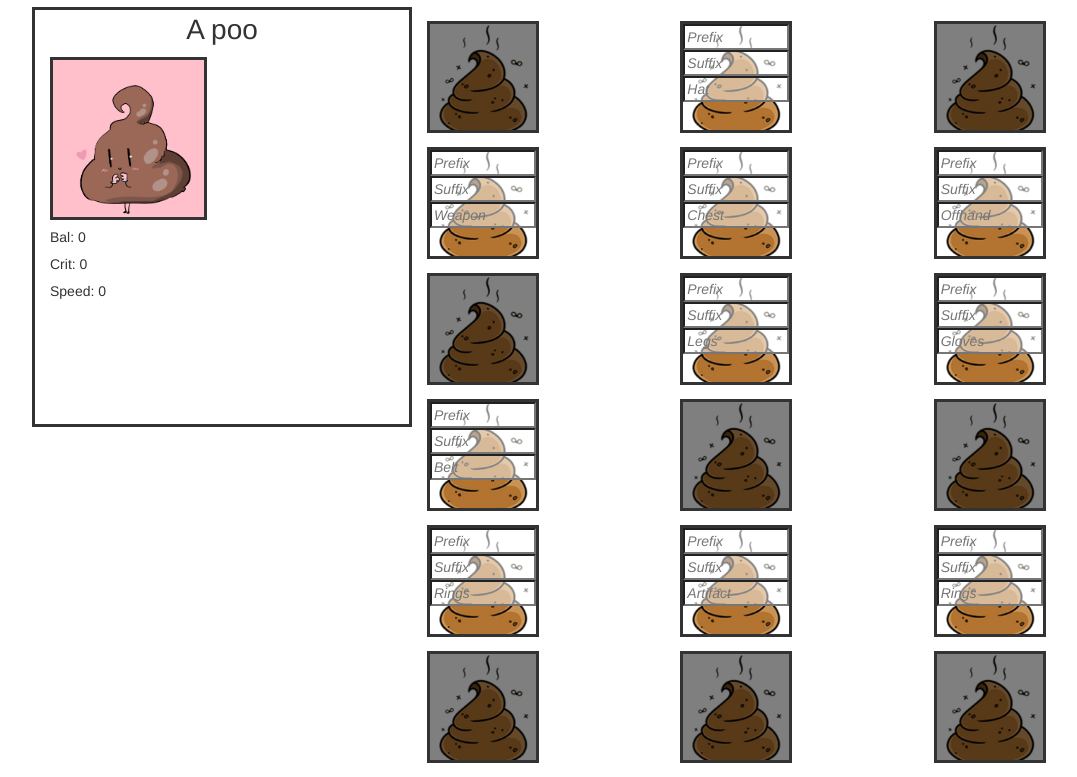
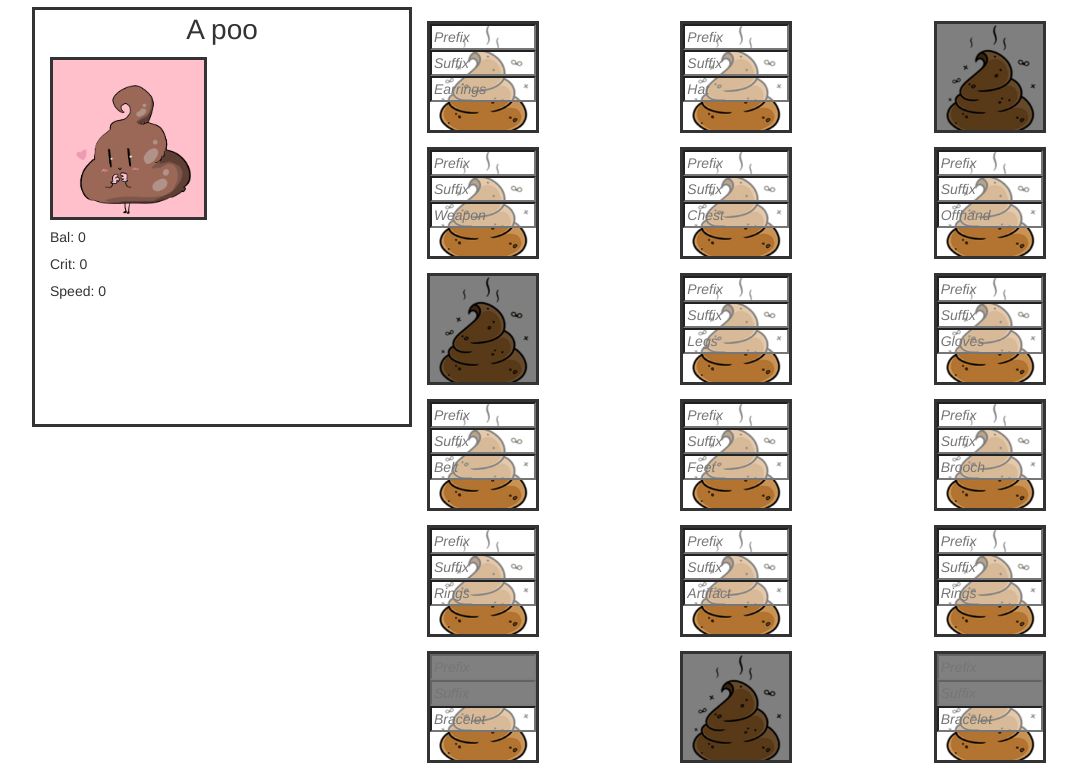
Before and after one commit to jiglei/PooArmory, a plain HTML site: page poo.html in a window 1280 px wide. Shown: the part 63-840 px from the top of the page, without its empty margins (38-1115 px from the left). Drawn offline with Linux system fonts and the light colour scheme.

Commit message:
Disable some poo

```diff
--- a/poo.css
+++ b/poo.css
@@ -25,3 +25,7 @@
 :-ms-input-placeholder {
    font-style:italic
 }
+
+input[type="text"][disabled]{
+    background-color: #dddddd;
+}
--- a/poo.html
+++ b/poo.html
@@ -49,7 +49,7 @@ $(document).ready( function()
 	}
 	var i = 1
 	boxes = [
-		createSquare("box"+(i++), "earring", update),
+		createSquare("box"+(i++), "earrings", update),
 		createSquare("box"+(i++), "hat", update),
 		createSquare("box"+(i++), "wings", update),
 		createSquare("box"+(i++), "weapon", update),
@@ -64,9 +64,9 @@ $(document).ready( function()
 		createSquare("box"+(i++), "rings", update),
 		createSquare("box"+(i++), "artifact", update),
 		createSquare("box"+(i++), "rings", update),
-		createSquare("box"+(i++), "bracelet", update),
+		createSquare("box"+(i++), "bracelet", update, false),
 		createSquare("box"+(i++), "", update),
-		createSquare("box"+(i++), "bracelet", update)
+		createSquare("box"+(i++), "bracelet", update, false)
 	]
 
 	update()
--- a/poo.js
+++ b/poo.js
@@ -165,6 +165,25 @@ var g_scrolls = [
 	},
 	"prefix":false
 },
+{	"name":"Echo",
+	"locations":["hands", "feet"] ,
+	"types":["heavy","plate"],
+	"stats":{
+		"balance":4,
+		"speed":1
+	},
+	"prefix":false
+},
+{	"name":"Remembering",
+	"locations":["hat", "legs"] ,
+	"types":["heavy","plate"],
+	"stats":{
+		"balance":1,
+		"crit":2,
+		"speed":2
+	},
+	"prefix":true
+},
 {	"name":"Silent",
 	"locations":["gloves", "feet"] ,
 	"stats":{
@@ -202,6 +221,13 @@ var g_scrolls = [
 	"stats":{
 		"speed":5,
 		"balance":-8
+	},
+	"prefix":true
+},
+{	"name":"Significant",
+	"locations":all_acc,
+	"stats":{
+		"speed":1
 	},
 	"prefix":true
 },
@@ -296,6 +322,25 @@ var g_legs = [
 	}
 ]
 
+var g_feet = [
+	{
+		"name":"Silky poo heels",
+		"type":"cloth"
+	},
+	{
+		"name":"Light poo shoes",
+		"type":"light"
+	},
+	{
+		"name":"Heavy poo boots",
+		"type":"heavy"
+	},
+	{
+		"name":"Stone poo greaves",
+		"type":"plate"
+	}
+]
+
 var g_gloves = [
 	{
 		"name":"Silky poo gloves",
@@ -372,16 +417,50 @@ var g_offhands = [
 	}
 ]
 
+var g_earrings = [
+	{
+		"name":"Poo earring"
+	},
+	{
+		"name":"Tears of poo",
+		"stats":{
+			"crit":1
+		}
+	}
+]
+
+var g_brooches = [
+	{
+		"name":"Shit Poo"
+	},
+	{
+		"name":"Blue Poo brooch",
+		"stats":{
+			"crit":1
+		}
+	}
+]
+
+var g_bracelets = [
+	{
+		"name":"10k"
+	}
+]
+
 var g_items = {
 	"weapon" : g_weapons,
 	"chest": g_chests,
 	"gloves": g_gloves,
+	"feet": g_feet,
 	"rings": g_rings,
 	"offhand": g_offhands,
 	"hat":g_hats,
 	"legs": g_legs,
 	"belt": g_belts,
-	"artifact": g_artifacts
+	"artifact": g_artifacts,
+	"brooch": g_brooches,
+	"earrings": g_earrings,
+	"bracelet": g_bracelets
 }
 
 var g_lookups = {};
@@ -445,7 +524,7 @@ function toTitleCase(str) {
     });
 }
 
-function createSquare(id, loc, cb)
+function createSquare(id, loc, cb, scrolls=true)
 {
 	var target = $("#"+id)
 	var box = $("<div />")
@@ -618,8 +697,15 @@ function createSquare(id, loc, cb)
 
 	box.append(prefix)
 	box.append(suffix)
+	if(!scrolls)
+	{
+		prefix.attr("disabled","disabled")
+		prefix.css("background-color","gray")
+		suffix.attr("disabled","disabled")
+		suffix.css("background-color","gray")
+	}
 	box.append(item)
-	box.append(display)
+	//box.append(display)
 
 
 	return box
```
